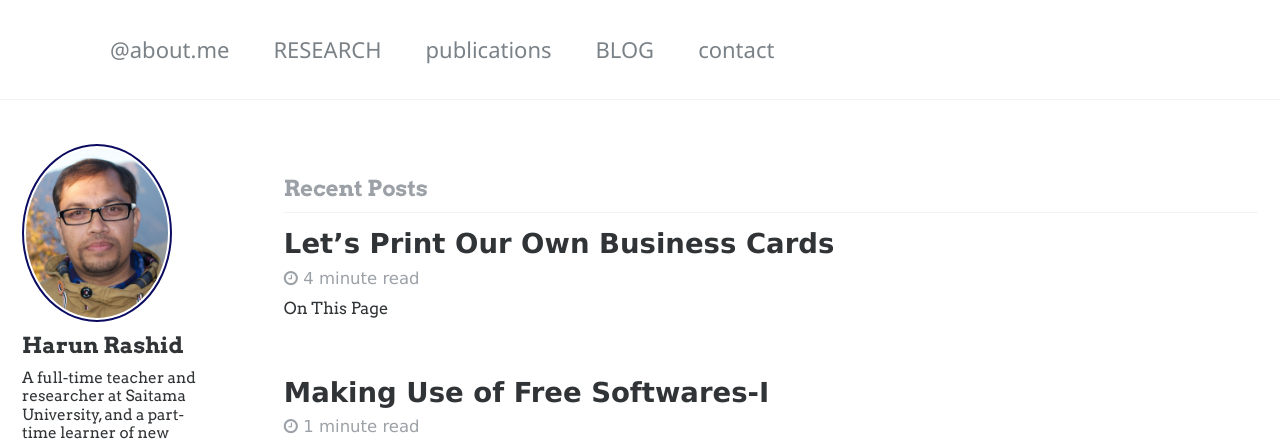
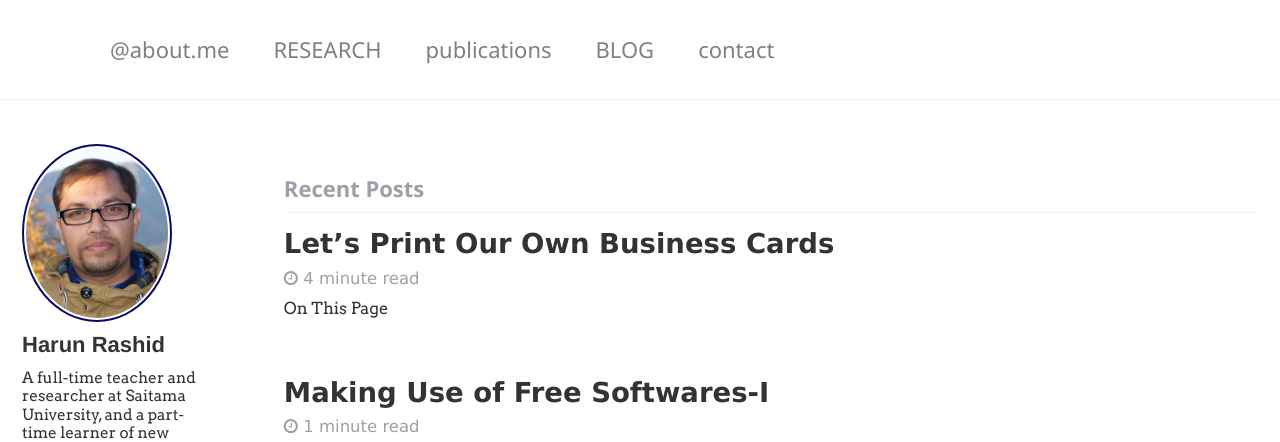
Before and after one commit to mhrashid/mhrashid.github.io, a Jekyll site: the page built from index.html, in a window 1280 px wide. Shown: the top 442 px of the page. Built offline with Jekyll 4.4.1, drawn with Linux system fonts in a browser that asks for light colours; some web fonts are replaced; the list of posts is cut into pages by our own code.

Commit message:
font family chnaged

```diff
--- a/_sass/_variables.scss
+++ b/_sass/_variables.scss
@@ -13,7 +13,7 @@
 $indent-var                 : 1.3em;
 
 /* system typefaces */
-$serif                      : Arvo, Georgia, Times;
+$serif                      : "Helvetica Neue", Georgia, Times;
 $sans-serif                 : Prociono, "Lucida Grande", "Segoe UI", "Helvetica Neue", -apple-system, ".SFNSText-Regular", "San Francisco", "Roboto", Arial, sans-serif;
 $monospace                  : "Lucida Console", Monaco, Consolas, monospace;
 
@@ -29,7 +29,7 @@
 $garamond                   : Garamond, serif;
 
 $global-font-family         : Arvo, $helvetica;
-$header-font-family         : Arvo, $helvetica;
+$header-font-family         : $helvetica;
 $caption-font-family        : $serif;
 
 /* type scale */
```
